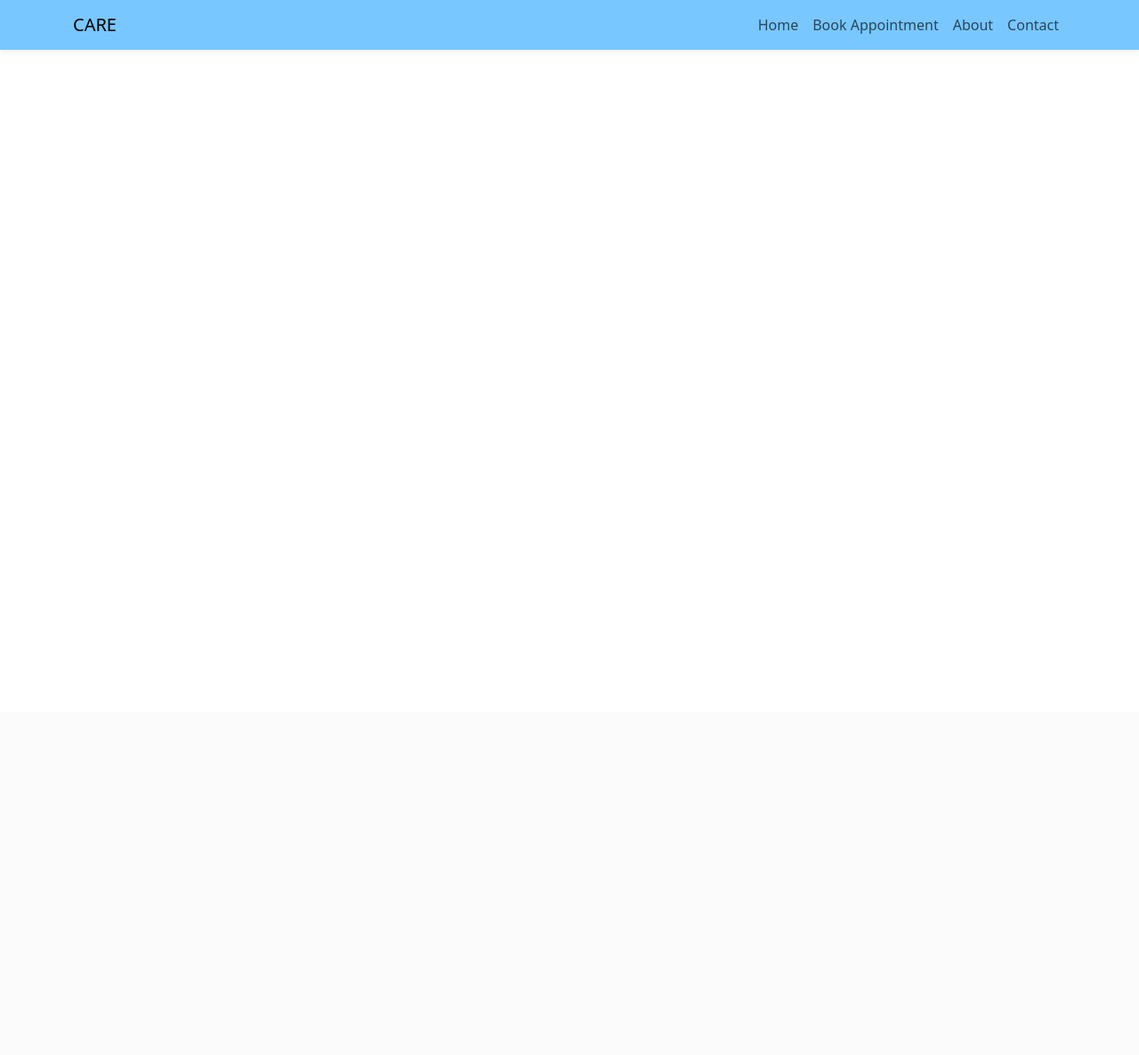
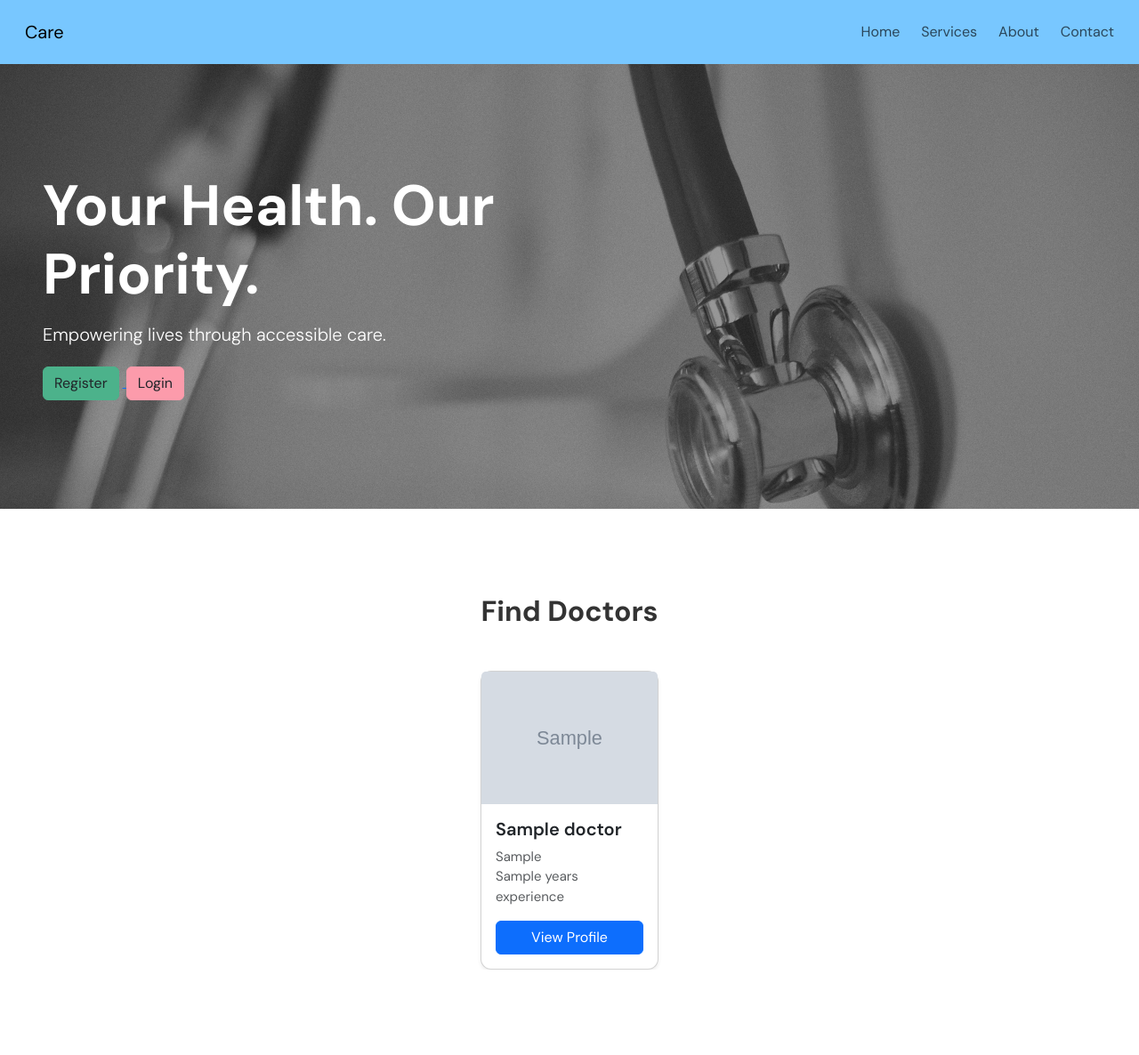
Before and after one commit to RafayDoe/CARE, a PHP site: page / in a window 1280 px wide. Shown: the whole page at 89% size. Before the commit the page ends 56 px from the top, so only its background shows below. Run offline with PHP 8.4, Linux system fonts and the light colour scheme; tables that the repository leaves empty or names only in its code hold one stand-in row (values such as "Sample post"); grey boxes marked "Sample" are stand-in pictures.

Commit message:
working on index.php

```diff
--- a/css/styles.css
+++ b/css/styles.css
@@ -1,23 +1,76 @@
-:root{
+:root {
   --primary: #ffffff;
   --secondary: #78c7ff;
   --tertiary: #4cb28b;
+  --Quaternary: #fc9bab;
   --fontcolor: #333333;
 }
 
 * {
   margin: 0;
   padding: 0;
+  font-family: "DM Sans", Verdana;
 }
 
 body {
   background-color: var(--primary);
   color: var(--fontcolor);
 }
+
 .card {
   background-color: var(--primary);
 }
 
 .navbar {
-  background-color: var(--secondary);
+  background-color: var(--secondary) !important;
+  color: var(--fontcolor);
+  min-height: 50px;
 }
+
+.nav-link {
+  font-family: "DM Sans" !important;
+}
+
+#hero {
+  background-image: url(/Project/assets/bghero.jpg);
+  background-size: cover;
+  background-repeat: no-repeat;
+  background-position: 0 0;
+  min-height: 500px;
+}
+
+#hero .cover {
+  width: 100%;
+  min-height: 500px;
+  background-color: rgba(53, 53, 53, 0.500);
+}
+
+.btn-tertiary {
+  background-color: var(--tertiary) !important;
+  border: 1px solid var(--tertiary);
+}
+
+.btn-quaternary {
+  background-color: var(--Quaternary) !important;
+  border: 1px solid var(--Quaternary);
+}
+
+.card {
+  max-width: 200px;
+  background-color: var(--primary) !important;
+  box-shadow: 0 4px 20px rgba(0, 0, 0, 0.05);
+  border-radius: 12px;
+}
+
+.card-img-top{
+  max-width: 200px !important;
+}
+
+.card-title {
+  font-weight: 600;
+  font-family: 'DM Sans', sans-serif;
+}
+
+.card-text {
+  font-size: 15px;
+}
--- a/includes/header.php
+++ b/includes/header.php
@@ -5,32 +5,32 @@
   <meta charset="UTF-8" />
   <meta name="viewport" content="width=device-width, initial-scale=1.0" />
   <title>CARE - Home</title>
+  <link href="https://fonts.googleapis.com/css2?family=DM+Sans:ital,opsz,wght@0,9..40,100..1000;1,9..40,100..1000&display=swap" rel="stylesheet">
   <link href="https://cdn.jsdelivr.net/npm/bootstrap@5.3.0/dist/css/bootstrap.min.css" rel="stylesheet">
   <link rel="stylesheet" href="https://cdn.jsdelivr.net/npm/bootstrap-icons@1.10.5/font/bootstrap-icons.css">
-  <link rel="stylesheet" href="./css/styles.css">
-  <link href="https://fonts.googleapis.com/css2?family=Poppins:wght@400;600&display=swap" rel="stylesheet">
+  <link rel="stylesheet" href="../Project/css/styles.css?v=2">
 </head>
 
 <body>
 
-  <nav class="navbar navbar-expand-lg sticky-top shadow-sm">
-    <div class="container">
-      <a class="navbar-brand" href="../index.php">
-        CARE
+  <nav class="navbar navbar-expand-lg sticky-top">
+    <div class="container-fluid">
+      <a class="navbar-brand ms-3" href="../Project/index.php">
+        Care
       </a>
       <button class="navbar-toggler" type="button" data-bs-toggle="collapse" data-bs-target="#mainNavbar">
         <span class="navbar-toggler-icon"></span>
       </button>
 
 
-      <div class="collapse navbar-collapse" id="mainNavbar">
-        <ul class="navbar-nav ms-auto">
+      <div class="collapse navbar-collapse p-2" id="mainNavbar">
+        <ul class="navbar-nav ms-auto gap-2">
           <li class="nav-item">
             <a class="nav-link" href="index.php">Home</a>
           </li>
 
           <li class="nav-item">
-            <a class="nav-link" href="patient/login.php">Book Appointment</a>
+            <a class="nav-link" href="#services">Services</a>
           </li>
 
           <li class="nav-item">
--- a/index.php
+++ b/index.php
@@ -1,11 +1,93 @@
 <?php
 include("./includes/header.php")
-?>
+    ?>
 
+<section id="hero">
+    <div class="container-fluid cover d-flex flex-column justify-content-center">
+        <div class="row">
+            <div class="col-md-7 ps-5">
+                <h1 class="display-3 fw-bold text-white">
+                    Your Health. Our Priority.
+                </h1>
+                <p class="h2 lead text-white mt-3 mb-4">
+                    Empowering lives through accessible care.
+                </p>
+                <a href="/Project/doctor/register.php">
+                    <button class="btn btn-tertiary me-1">Register</button>
+                </a>
+                <a href="/Project/patient/login.php">
+                    <button class="btn btn-quaternary">Login</button>
+                </a>
+            </div>
+            <div class="col-md-5"></div>
+        </div>
+    </div>
+</section>
 
+<section id="doctors" class="py-5">
+    <div class="container py-5">
+        <h2 class="text-center fw-bold mb-5">Find Doctors</h2>
 
+        <?php
+        include('./includes/db.php');
+
+        $query = "SELECT * FROM doctors LIMIT 6";
+        $result = $conn->query($query);
+
+        if ($result->num_rows > 0):
+            ?>
+            <div id="doctorCarousel" class="carousel slide" data-bs-ride="carousel">
+                <div class="carousel-inner">
+
+                    <?php
+                    $i = 0;
+                    while ($row = $result->fetch_assoc()):
+                        if ($i % 3 == 0): ?>
+                            <div class="carousel-item <?= $i === 0 ? 'active' : '' ?>">
+                                <div class="row justify-content-center g-4">
+                                <?php endif; ?>
+
+                                <div class="col-md-4 d-flex justify-content-center">
+                                    <div class="card shadow-sm h-100">
+                                        <img src="/Project/assets/<?= htmlspecialchars($row['image']) ?>" class="card-img-top"
+                                            alt="<?= $row['name'] ?>">
+                                        <div class="card-body">
+                                            <h5 class="card-title"><?= htmlspecialchars($row['name']) ?></h5>
+                                            <p class="card-text text-muted">
+                                                <?= htmlspecialchars($row['specialization']) ?><br>
+                                                <?= htmlspecialchars($row['experience']) ?> years experience
+                                            </p>
+                                            <a href="#" class="btn btn-primary w-100">View Profile</a>
+                                        </div>
+                                    </div>
+                                </div>
+
+                                <?php if ($i % 3 == 2 || $i == $result->num_rows - 1): ?>
+                                </div>
+                            </div>
+                        <?php endif;
+                                $i++;
+                    endwhile;
+                    ?>
+                </div>
+
+                <button class="carousel-control-prev" type="button" data-bs-target="#doctorCarousel" data-bs-slide="prev">
+                    <span class="carousel-control-prev-icon" aria-hidden="true"></span>
+                    <span class="visually-hidden">Previous</span>
+                </button>
+                <button class="carousel-control-next" type="button" data-bs-target="#doctorCarousel" data-bs-slide="next">
+                    <span class="carousel-control-next-icon" aria-hidden="true"></span>
+                    <span class="visually-hidden">Next</span>
+                </button>
+            </div>
+
+        <?php else: ?>
+            <p class="text-center">No doctors found yet.</p>
+        <?php endif; ?>
+    </div>
+</section>
 
 
 <?php
 include("./includes/footer.php")
-?>
+    ?>
```
Also changed, not shown: assets/bghero.jpg (added), assets/doctor1.png (added), assets/doctor2.png (added), assets/doctor4.png (added), doctor/login.php (added), doctor/register.php (added), 3 other files.
